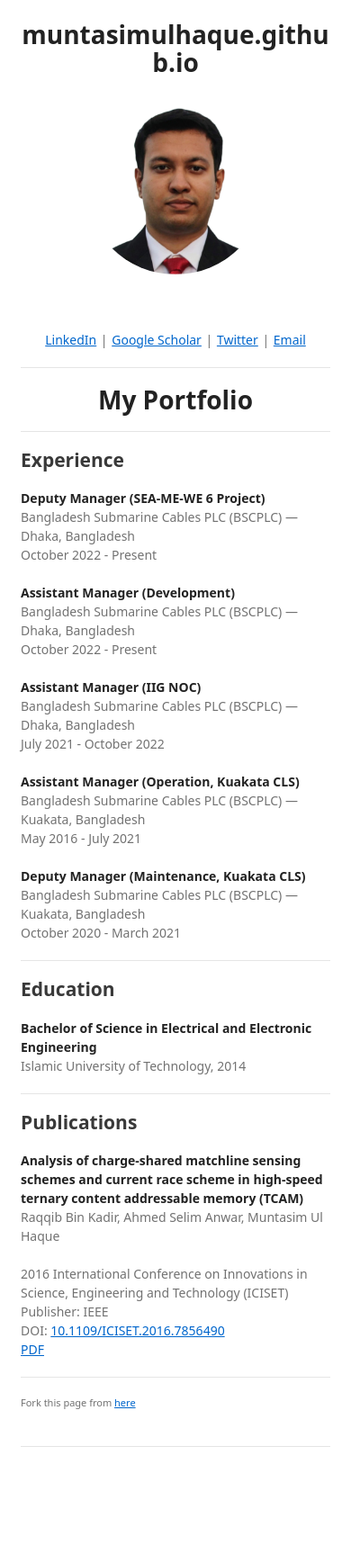
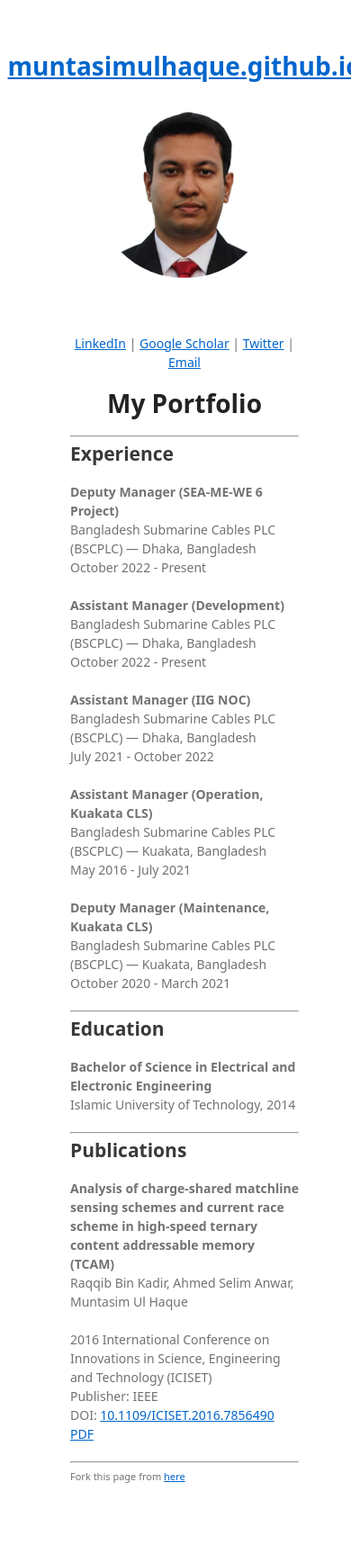
Before and after one commit to muntasimulhaque/muntasimulhaque.github.io, a Jekyll site: the page built from index.md, in a window 390 px wide. Shown: the whole page at 90% size. Built offline with Jekyll 4.4.1, drawn with Linux system fonts in a browser that asks for light colours; our own code applies the rules of GitHub Pages for plain Markdown files; a script that is not in the unit is left out; before the commit the page ends 1651 px from its top, so only the background shows below that.

Commit message:
Update style.css

```diff
--- a/assets/css/style.css
+++ b/assets/css/style.css
@@ -33,37 +33,43 @@
 }
 
 a {
-  color: #0066cc;  /* Keep the current link color */
+  color: #0066cc;
   text-decoration: underline;
 }
 
 a:hover {
-  color: #004499;  /* Darker blue for hover, similar to Apple's style */
+  color: #004499;
 }
 
 a:visited {
-  color: #540099;  /* Purple for visited, similar to Apple's style */
+  color: #540099;
 }
 
 .wrapper {
-  width: 860px;
+  max-width: 1200px;
   margin: 0 auto;
+  padding: 0 20px;
+}
+
+.header-container {
+  display: flex;
+  flex-direction: column;
+  align-items: center;
+  text-align: center;
 }
 
 .link-container {
-  text-align: center;}
-.link-container a {
-  margin: 0 1px; /* Optional: Adds space between links */}
+  text-align: center;
+}
 
 blockquote {
   border-left: 1px solid #e5e5e5;
-  margin: 0;
   padding: 0 0 0 20px;
   font-style: italic;
 }
 
 code, pre {
-  font-family: Monaco, Bitstream Vera Sans Mono, Lucida Console, Terminal, Consolas, Liberation Mono, DejaVu Sans Mono, Courier New, monospace;
+  font-family: Monaco, Consolas, Liberation Mono, Courier New, monospace;
   color: #333;
   font-size: 12px;
 }
@@ -87,201 +93,23 @@
   border-bottom: 1px solid #e5e5e5;
 }
 
-dt {
-  color: #444;
-  font-weight: 700;
+header img {
+  width: 200px;
+  height: 200px;
+  border-radius: 50%;
+  display: block;
+  margin: 0 auto;
 }
 
-th {
-  color: #444;
-}
-
-img {
-  max-width: 100%;
-}
-
-header {
-  width: 270px;
-  float: left;
-  position: fixed;
-  -webkit-font-smoothing: subpixel-antialiased;
-}
-
-header h1 a {
-  color: #222 !important;  /* Force color to remain unchanged */
-  text-decoration: none;
-}
-
-header h1 a:hover, header h1 a:visited {
-  color: #222 !important;  /* Force color to remain unchanged on hover and when visited */
-  text-decoration: none;
-}
-
-header ul {
-  list-style: none;
-  height: 40px;
-  padding: 0;
-  background: #f4f4f4;
-  border-radius: 5px;
-  border: 1px solid #e0e0e0;
-  width: 270px;
-}
-
-header li {
-  width: 89px;
-  float: left;
-  border-right: 1px solid #e0e0e0;
-  height: 40px;
-}
-
-header li:first-child a {
-  border-radius: 5px 0 0 5px;
-}
-
-header li:last-child a {
-  border-radius: 0 5px 5px 0;
-}
-
-header ul a {
-  line-height: 1;
-  font-size: 11px;
-  color: #676767;
-  display: block;
-  text-align: center;
-  padding-top: 6px;
-  height: 34px;
-  text-decoration: none;
-}
-
-header ul a:hover, header ul a:focus {
-  color: #004499;  /* Darker blue for hover, similar to Apple's style */
-  font-weight: bold;
-}
-
-header ul a:active {
-  background-color: #f0f0f0;
-}
-
-strong {
-  color: #222;
-  font-weight: 700;
-}
-
-header ul li + li + li {
-  border-right: none;
-  width: 89px;
-}
-
-header ul a strong {
-  font-size: 14px;
-  display: block;
-  color: #222;
-}
-
-/* Style for the profile photo */
-header img {
-  width: 200px; /* Adjust size as needed */
-  height: 200px; /* Ensure height matches width for round shape */
-  border-radius: 50%; /* Make the image round */
-  display: block;
-  margin: 0 auto; /* Center the image */
-}
-
-section {
-  width: 500px;
-  float: right;
-  padding-bottom: 50px;
-}
-
-small {
-  font-size: 11px;
-}
-
-hr {
-  border: 0;
-  background: #e5e5e5;
-  height: 1px;
-  margin: 0 0 20px;
-}
-
-footer {
-  width: 270px;
-  float: left;
-  position: fixed;
-  bottom: 50px;
-  -webkit-font-smoothing: subpixel-antialiased;
-}
-
-@media print, screen and (max-width: 960px) {
-  div.wrapper {
+@media screen and (max-width: 960px) {
+  .wrapper {
     width: auto;
     margin: 0;
+    padding: 0 10px;
   }
 
-  header, section, footer {
-    float: none;
-    position: static;
-    width: auto;
-  }
-
-  header {
-    padding-right: 320px;
-  }
-
-  section {
-    border: 1px solid #e5e5e5;
-    border-width: 1px 0;
-    padding: 20px 0;
-    margin: 0 0 20px;
-  }
-
-  header a small {
-    display: inline;
-  }
-
-  header ul {
-    position: absolute;
-    right: 50px;
-    top: 52px;
+  .header-container, section, footer {
+    width: 100%;
+    padding: 0 10px;
   }
 }
-
-@media print, screen and (max-width: 720px) {
-  body {
-    word-wrap: break-word;
-  }
-
-  header {
-    padding: 0;
-  }
-
-  header ul, header p.view {
-    position: static;
-  }
-
-  pre, code {
-    word-wrap: normal;
-  }
-}
-
-@media print, screen and (max-width: 480px) {
-  body {
-    padding: 15px;
-  }
-
-  header ul {
-    width: 99%;
-  }
-
-  header li, header ul li + li + li {
-    width: 33%;
-  }
-}
-
-@media print {
-  body {
-    padding: 0.4in;
-    font-size: 12pt;
-    color: #444;
-  }
-}
```
